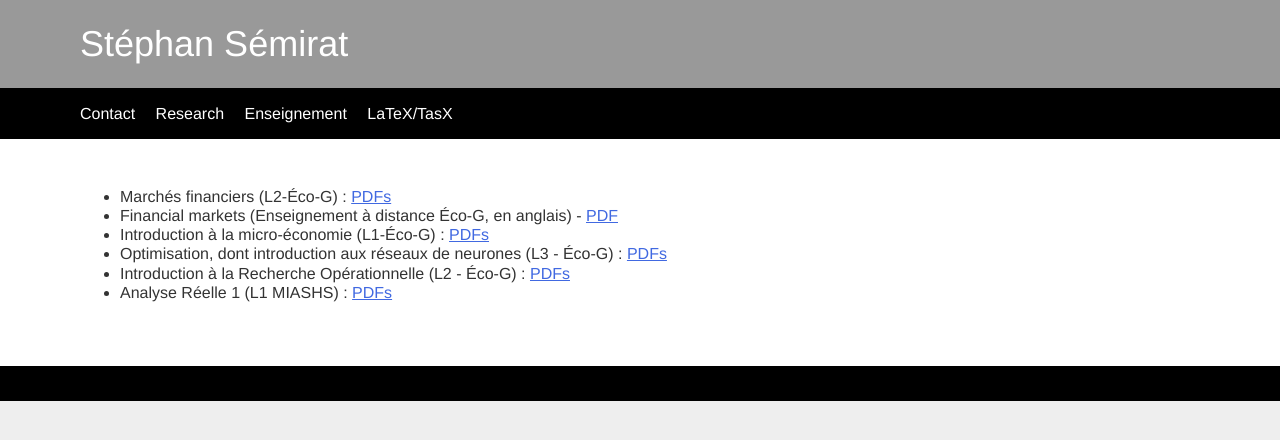
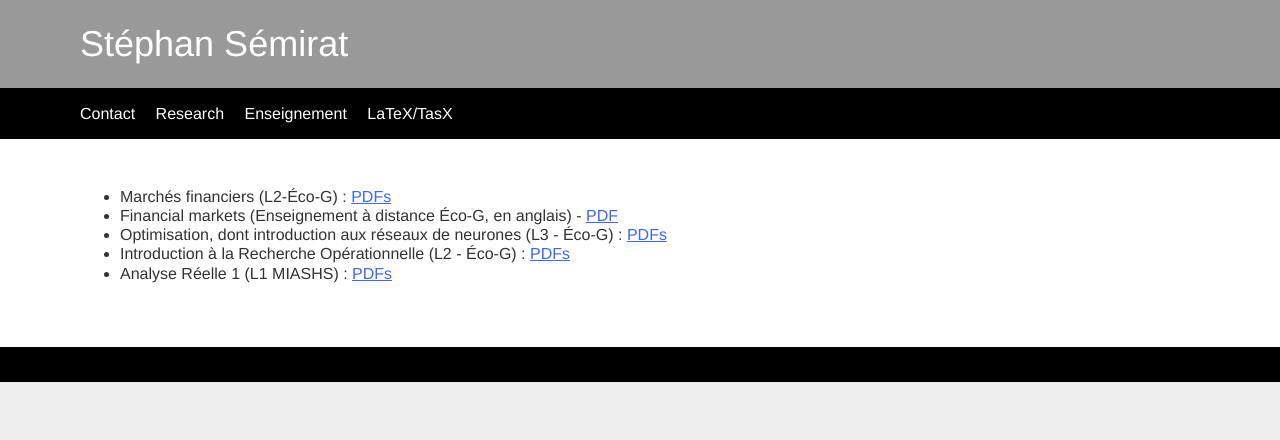
Before and after one commit to ssemirat/ssemirat.github.io, a Jekyll site: the page built from enseignement.md, in a window 1280 px wide. Shown: the top 440 px of the page. Built offline with Jekyll 4.4.1, drawn with Linux system fonts in a browser that asks for light colours.

Commit message:
modified:   enseignement.md

```diff
--- a/enseignement.md
+++ b/enseignement.md
@@ -5,7 +5,6 @@ layout: "default"
 
 - Marchés financiers (L2-&Eacute;co-G) : [PDFs](https://cloud.univ-grenoble-alpes.fr/s/JwjH6EGRbSpTa3K)
 - Financial markets (Enseignement à distance &Eacute;co-G, en anglais) - [PDF](https://cloud.univ-grenoble-alpes.fr/s/ryXHPq8yWoMYDpN)
-- Introduction à la micro-économie (L1-&Eacute;co-G) : [PDFs](https://cloud.univ-grenoble-alpes.fr/s/QCAcrAg7trwWwbB)
 - Optimisation, dont introduction aux réseaux de neurones (L3 - &Eacute;co-G) : [PDFs](https://cloud.univ-grenoble-alpes.fr/s/5GApz4WcZj3SpR9)
 - Introduction à la Recherche Opérationnelle  (L2 - &Eacute;co-G) : [PDFs](https://cloud.univ-grenoble-alpes.fr/s/rSGtCaQy3QGPtH4)
 - Analyse Réelle 1 (L1 MIASHS) : [PDFs](https://cloud.univ-grenoble-alpes.fr/s/MA2f3noHpecW9sS)
```
